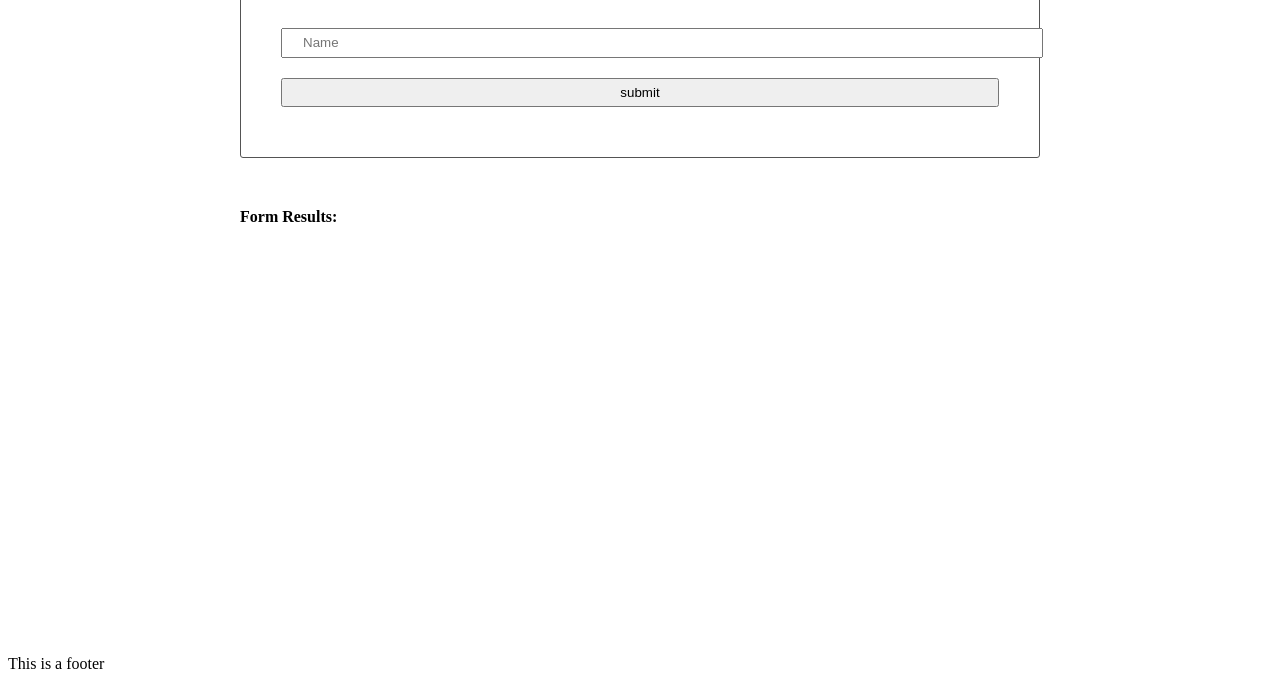
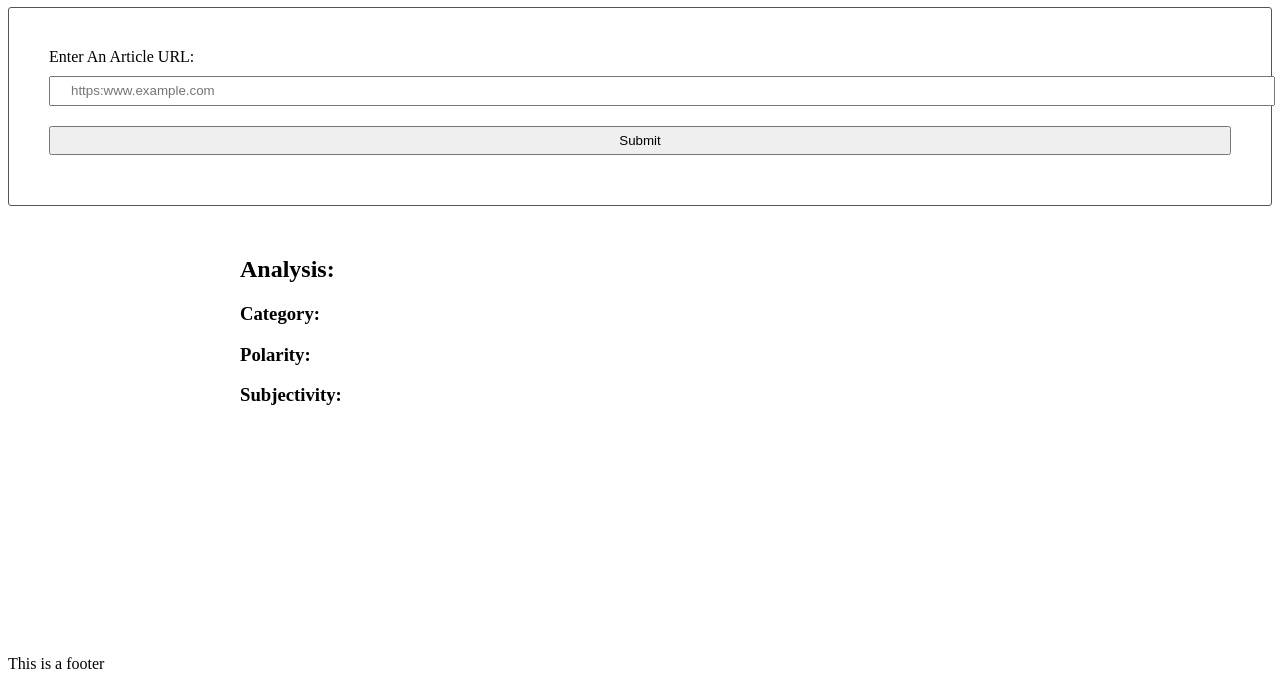
Before and after one commit to Memnoc/Evaluate_News_NPL, a website built with webpack: page src/client/views/index.html in a window 1280 px wide. Shown: the part 119-816 px from the top of the page. Built offline with nearby package versions, Linux system fonts and the light colour scheme.

Commit message:
first API call tentative - 500 error

```diff
--- a/package.json
+++ b/package.json
@@ -14,6 +14,7 @@
     "description": "",
     "dependencies": {
         "aylien_textapi": "^0.7.0",
+        "body-parser": "^1.19.0",
         "cors": "^2.8.5",
         "dotenv": "^8.2.0",
         "express": "^4.17.1",
--- a/src/client/js/formHandler.js
+++ b/src/client/js/formHandler.js
@@ -2,14 +2,24 @@ function handleSubmit(event) {
     event.preventDefault()
 
     // check what text was put into the form field
-    let formText = document.getElementById('name').value
+    let formText = document.getElementById('article').value
     Client.checkForName(formText)
+    let requestBody = {
+        url: formText
+    };
 
     console.log("::: Form Submitted :::")
-    fetch('http://localhost:8081/test')
+    fetch("http://localhost:8081/sentiment", {
+            method: "POST",
+            credentials: "same-origin",
+            headers: { "Content-Type": "application/json" },
+            body: JSON.stringify(requestBody)
+        })
         .then(res => res.json())
         .then(function(res) {
-            document.getElementById('results').innerHTML = res.message
+            document.getElementById('polarity').innerHTML = res.polarity
+            document.getElementById('subjectivity').innerHTML = res.subjectivity
+
         })
 }
 
--- a/src/client/views/index.html
+++ b/src/client/views/index.html
@@ -19,17 +19,21 @@
     </header>
 
     <main>
-        <section>
-            <form class="" onsubmit="return Client.handleSubmit(event)">
-                <input id="name" type="text" name="input" value="" onblur="onBlur()" placeholder="Name">
-                <input type="submit" name="" value="submit" onclick="return Client.handleSubmit(event)" onsubmit="return Client.handleSubmit(event)">
+        <div id="formstyle">
+            <h1>News Analyzer</h1>
+            <form>
+                <label for="article">Enter An Article URL:</label>
+                <input id="article" type="text" name="article" value="" placeholder="https:www.example.com">
+                <span id="errors" aria-live="polite"></span>
+                <input id="button" type="submit" name="" value="Submit" onclick="return Client.handleSubmit(event)" onsubmit="return Client.handleSubmit(event)">
             </form>
             <section>
-
-                <section>
-                    <strong>Form Results:</strong>
-                    <div id="results"></div>
-                </section>
+                <h2>Analysis:</h2>
+                <h3>Category: <span id="category"></span></h3>
+                <h3>Polarity: <span id="polarity"></span></h3>
+                <h3>Subjectivity: <span id="subjectivity"></span></h3>
+            </section>
+        </div>
     </main>
 
     <footer>
```
Also changed, not shown: src/server/index.js (+19 -7 lines).
